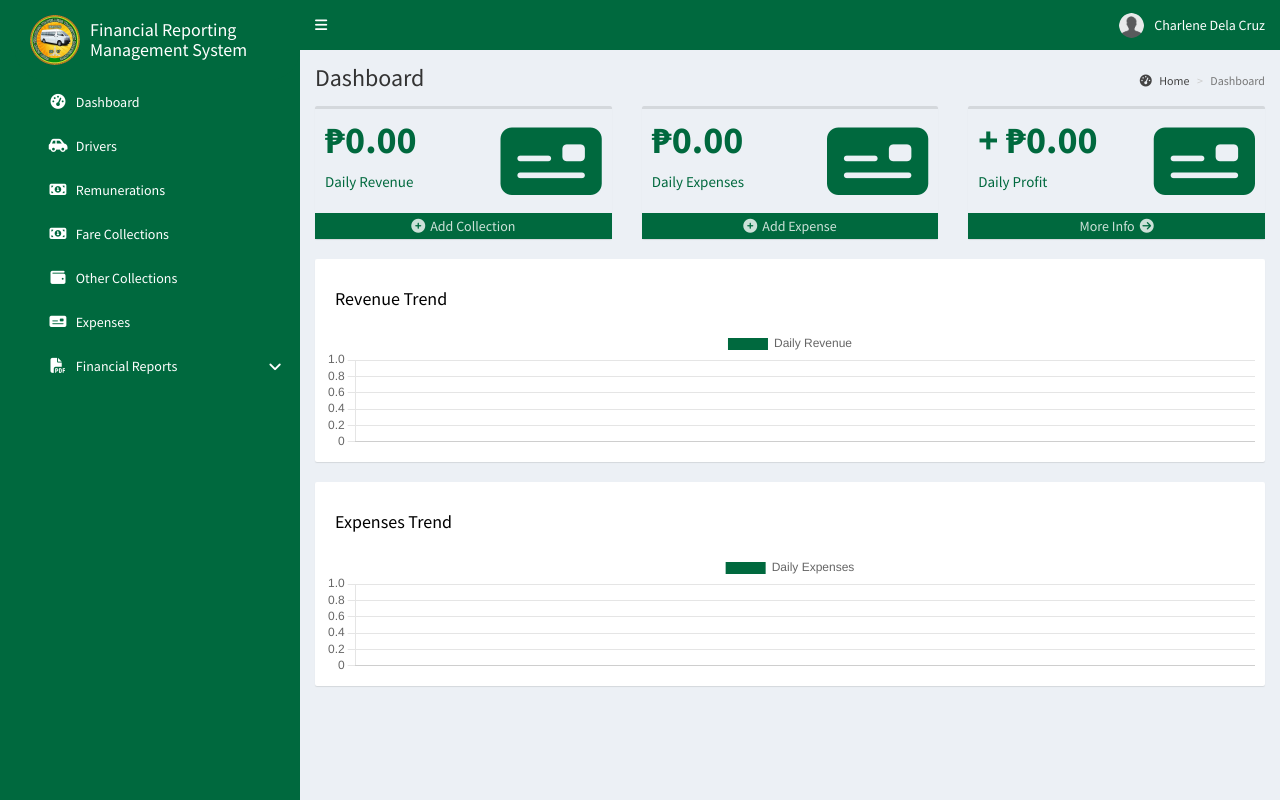
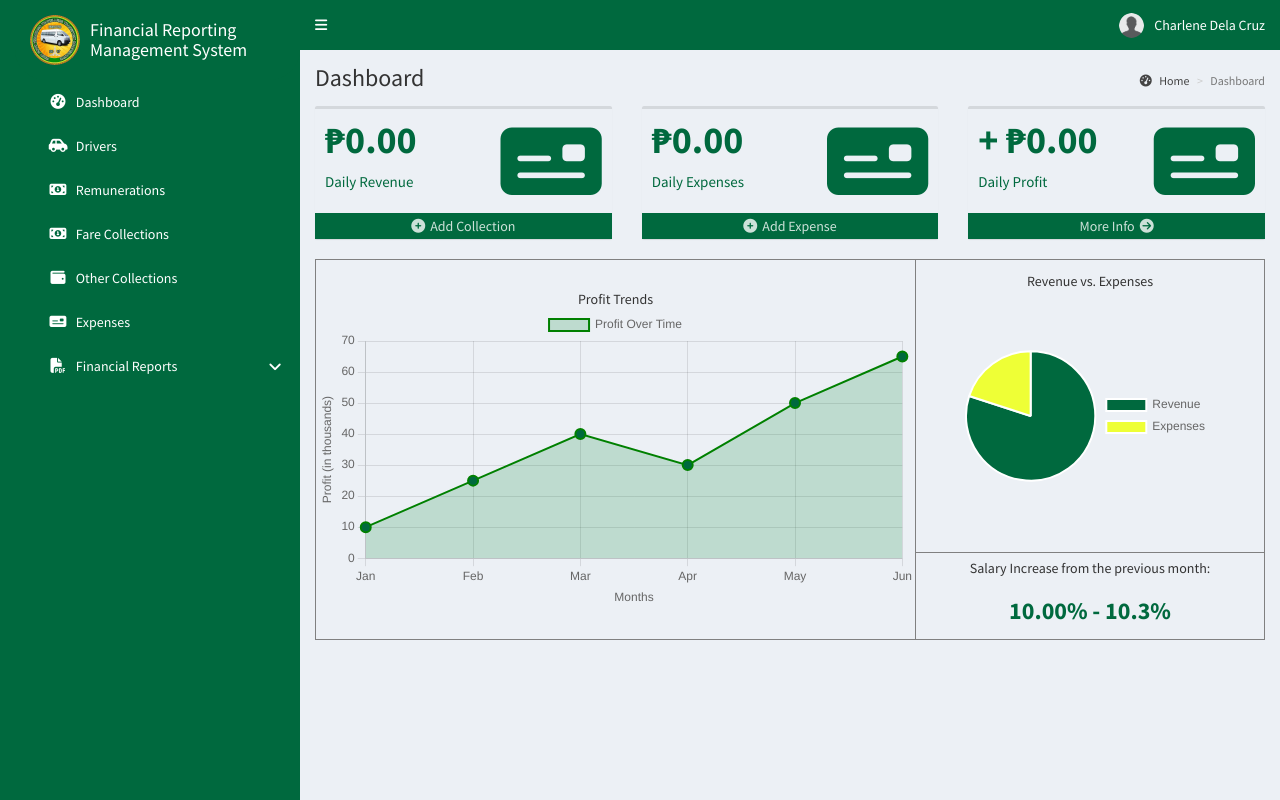
Before and after one commit to axis-nyll-nvsu/frs, a PHP site: the page made by admin/dashboard.php in a window 1280 px wide. Run offline with PHP 8.4, Linux system fonts and the light colour scheme; a user stored in the database is signed in; data comes from the database, SQL or seed files in the repository; data that the repository does not hold is empty; some libraries are stand-ins or nearby versions.

Commit message:
namodify ngay yung dashboard ngay

```diff
--- a/admin/dashboard.php
+++ b/admin/dashboard.php
@@ -39,6 +39,20 @@
 <!DOCTYPE html>
 <html style="background-color: #00693e;">
 <head>
+<style>
+    #revenueVSexpenses {
+        width: 250px !important;
+        height: 250px !important;
+
+    }
+    .chart-container {
+        display: flex;
+        justify-content: center;
+        align-items: center;
+        padding: -10px;
+
+    }
+</style>
 <?php include './head.php'; ?>
 </head>
 <body class="hold-transition skin-blue sidebar-mini">
@@ -91,168 +105,106 @@
         <p>Daily Profit</p>
         </div>
         <div class="icon"><i class="fa fa-money-check" style="color: #00693e;"></i></div>
-              <a href="report.php" class="small-box-footer" style="background-color: #00693e;">More Info<i class="fa fa-arrow-circle-right" style="margin-left: 5px;"></i></a>
+        <a href="profits.php" class="small-box-footer" style="background-color: #00693e;">More Info<i class="fa fa-arrow-circle-right" style="margin-left: 5px;"></i></a>
       </div>
       </div>
     </div>
-        <div class="row">
-          <div class="col-lg-12 col-12">
-            <div class="small-box" style="background-color: #fff;">
-              <div class="inner">
-                <h4 style="padding: 10px;color: #000;">Revenue Trend</h4>
-                <canvas id="revenue_trend" width="600" height="80"></canvas>
+
+    <table border="1">
+    <tr style = "text-align: center;">
+        <td rowspan="2" style ="width: 600px; height: 380px;">Profit Trends
+            <div class="line-chart">
+            <canvas id="profitTrend" width="400" height="300"></canvas>
             </div>
+
+        </td>
+        <td style="width: 400px; height: 150px; align-items: center;">Revenue vs. Expenses
+            <div class="chart-container">
+            <canvas id="revenueVSexpenses"></canvas>
             </div>
-          </div>
-        </div>
-        <div class="row">
-          <div class="col-lg-12 col-12">
-            <div class="small-box" style="background-color: #fff;">
-              <div class="inner">
-                <h4 style="padding: 10px;color: #000;">Expenses Trend</h4>
-                <canvas id="expenses_trend" width="600" height="80"></canvas>
-              </div>
-            </div>
-          </div>
-        </div>
+        </td>
+
+    </tr>
+    <tr tr style = "text-align: center; height: 80px;">
+        <td>Salary Increase from the previous month:
+            <h3 style = "font-weight:bold; color: #00693e;"> 10.00% - 10.3%</h3>
+        </td>
+
+    </tr>
+</table>
+
     </section>
   </div>
 </div>
+
 
 <?php include 'footer.php'; ?>
 <?php include 'modal/profileModal.php'; ?>
 
   <!-- Active Script -->
   <script src="https://cdn.jsdelivr.net/npm/chart.js"></script>
-
-<?php
-$currentMonth = date('m');
-$currentYear = date('Y');
-
-/* Revenue Data */
-$sql = "
-    SELECT
-      SUM(`amount`) AS `revenue_amount`,
-      DATE_FORMAT(`date`, '%Y-%m-%d') AS `revenue_date`
-    FROM frs_collections
-    WHERE MONTH(`date`) = :currentMonth AND YEAR(`date`) = :currentYear
-    GROUP BY `revenue_date`
-";
-
-$stmt = $this->conn()->prepare($sql);
-$stmt->execute(['currentMonth' => $currentMonth, 'currentYear' => $currentYear]);
-$results = $stmt->fetchAll(PDO::FETCH_ASSOC);
-
-$revenue_dates = [];
-$revenue_amounts = [];
-
-foreach ($results as $row) {
-    $dates[] = $row['revenue_date'];
-    $totalAmounts[] = (float) $row['revenue_amount']; // Float is required by Chart.js
-}
-
-$rdates_json = json_encode($revenue_dates);
-$revenue_json = json_encode($revenue_amounts);
-
-/* Expenses Data */
-$sql = "
-    SELECT
-      SUM(`amount`) AS `expenses_amount`,
-      DATE_FORMAT(`date`, '%Y-%m-%d') AS `expenses_date`
-    FROM `frs_expenses`
-    WHERE MONTH(`date`) = :currentMonth AND YEAR(`date`) = :currentYear
-    GROUP BY `expenses_date`
-";
-
-$stmt = $this->conn()->prepare($sql);
-$stmt->execute(['currentMonth' => $currentMonth, 'currentYear' => $currentYear]);
-$results = $stmt->fetchAll(PDO::FETCH_ASSOC);
-
-$expenses_dates = [];
-$expenses_amounts = [];
-
-foreach ($results as $row) {
-    $expenses_dates[] = $row['expenses_date'];
-    $expenses_amounts[] = (float) $row['expenses_amount']; // Float is required by Chart.js
-}
-
-$edates_json = json_encode($expenses_dates);
-$expenses_json = json_encode($expenses_amounts);
-?>
-
   <script>
-  let ctx1 = document.getElementById('revenue_trend').getContext('2d');
-
-  var myChart = new Chart(ctx1, {
-      type: 'bar',
+        var ctx = document.getElementById('revenueVSexpenses').getContext('2d');
+        var myPieChart = new Chart(ctx, {
+            type: 'pie',
             data: {
-          labels: <?php echo $rdates_json; ?>, // Dates of the records
-          datasets: [
-              {
-                  label: 'Daily Revenue',
-                  data: <?php echo $revenue_json; ?>, // Total amounts
-                  backgroundColor: "#00693e",
-                  barThickness: 30,
-              },
-          ]
+                labels: ['Revenue', 'Expenses'],
+                datasets: [{
+                    data: [80, 20,],
+                    backgroundColor: ['#00693e', '#eeff36']
+                }]
             },
             options: {
+                responsive: true,
                 plugins: {
                     legend: {
                         display: true,
+                        position: 'right'
+                    }
+                }
+            }
+
+        });
+
+        var ctx = document.getElementById('profitTrend').getContext('2d');
+
+    var myLineChart = new Chart(ctx, {
+        type: 'line',  // Chart type
+        data: {
+            labels: ['Jan', 'Feb', 'Mar', 'Apr', 'May', 'Jun'],  // X-axis labels
+            datasets: [{
+                label: 'Profit Over Time',
+                data: [10, 25, 40, 30, 50, 65],  // Y-axis values
+                borderColor: 'green',  // Line color
+                backgroundColor: 'rgba(10, 136, 59, 0.2)', // Fill under the line
+                borderWidth: 2,  // Line thickness
+                pointRadius: 5, // Size of data points
+                pointBackgroundColor: '#00693e', // Color of data points
+                fill: true  // Enable fill under the line
+            }]
+        },
+        options: {
+            responsive: true,
+            maintainAspectRatio: false,
+            scales: {
+                x: {
+                    title: {
+                        display: true,
+                        text: 'Months'
                     }
                 },
-          scales: {
-              xAxes: [{
-                  gridLines: {
-                      display: true
-                  }
-              }],
-              yAxes: [{
-                  gridLines: {
-                      display: true
-                  }
-              }],
+                y: {
+                    beginAtZero: true,
+                    title: {
+                        display: true,
+                        text: 'Profit (in thousands)'
                     }
                 }
-  });
-
-  let ctx2 = document.getElementById('expenses_trend').getContext('2d');
-
-  var myChart = new Chart(ctx2, {
-      type: 'bar',
-      data: {
-          labels: <?php echo $edates_json; ?>, // Dates of the records
-          datasets: [
-              {
-                  label: 'Daily Expenses',
-                  data: <?php echo $expenses_json; ?>, // Total amounts
-                  backgroundColor: "#00693e",
-                  barThickness: 30,
-              },
-          ]
-      },
-      options: {
-          plugins: {
-              legend: {
-                  display: true,
-              }
-          },
-          scales: {
-              xAxes: [{
-                  gridLines: {
-                      display: true
-                  }
-              }],
-              yAxes: [{
-                  gridLines: {
-                      display: true
-                  }
-              }],
             }
         }
     });
     </script>
+
 
 <?php
   }
```
Also changed, not shown: dist/css/style.css (line endings or trailing spaces). Lines whose indentation alone changed are shown as unchanged.
